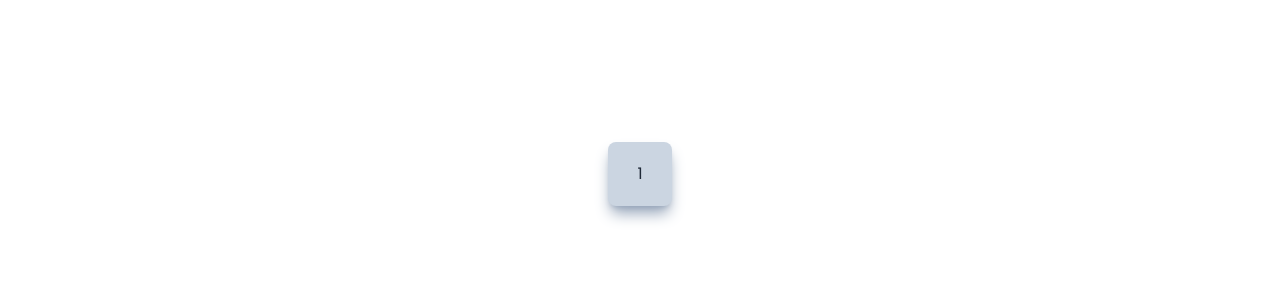
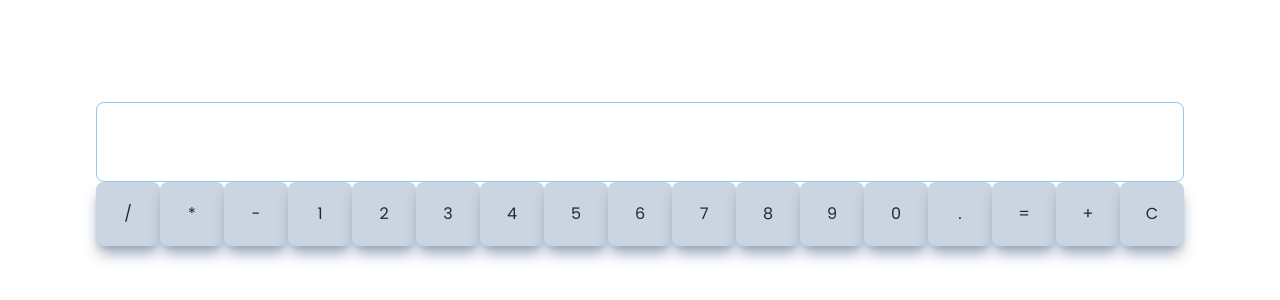
Before and after one commit to daisukeeita/calculator-app, a React (Vite) app: page / in a window 1280 px wide. Shown: the part 226-526 px from the top of the page. Built offline with nearby package versions, Linux system fonts and the light colour scheme.

Commit message:
updating the main component to render the button components dynamically

```diff
--- a/src/App.tsx
+++ b/src/App.tsx
@@ -1,9 +1,29 @@
+import React from 'react'
 import ButtonComponent from './components/buttonComponent.tsx'
+import InputComponent from './components/inputComponent.tsx'
+
+const buttonName = [
+	['/', '*', '-'],
+	['1', '2', '3'],
+	['4', '5', '6'],
+	['7', '8', '9'],
+	['0', '.', '='],
+	['+', 'C']
+]
 
 const App = (): React.JSX.Element => {
 	return (
 		<div>
-			<ButtonComponent name={'1'} value={1} />
+			<div>
+				<InputComponent />
+			</div>
+			<div>
+				{buttonName.flat().map(
+					([el, i]: string): React.JSX.Element => (
+						<ButtonComponent key={i} name={el} value={el} />
+					)
+				)}
+			</div>
 		</div>
 	)
 }
```
